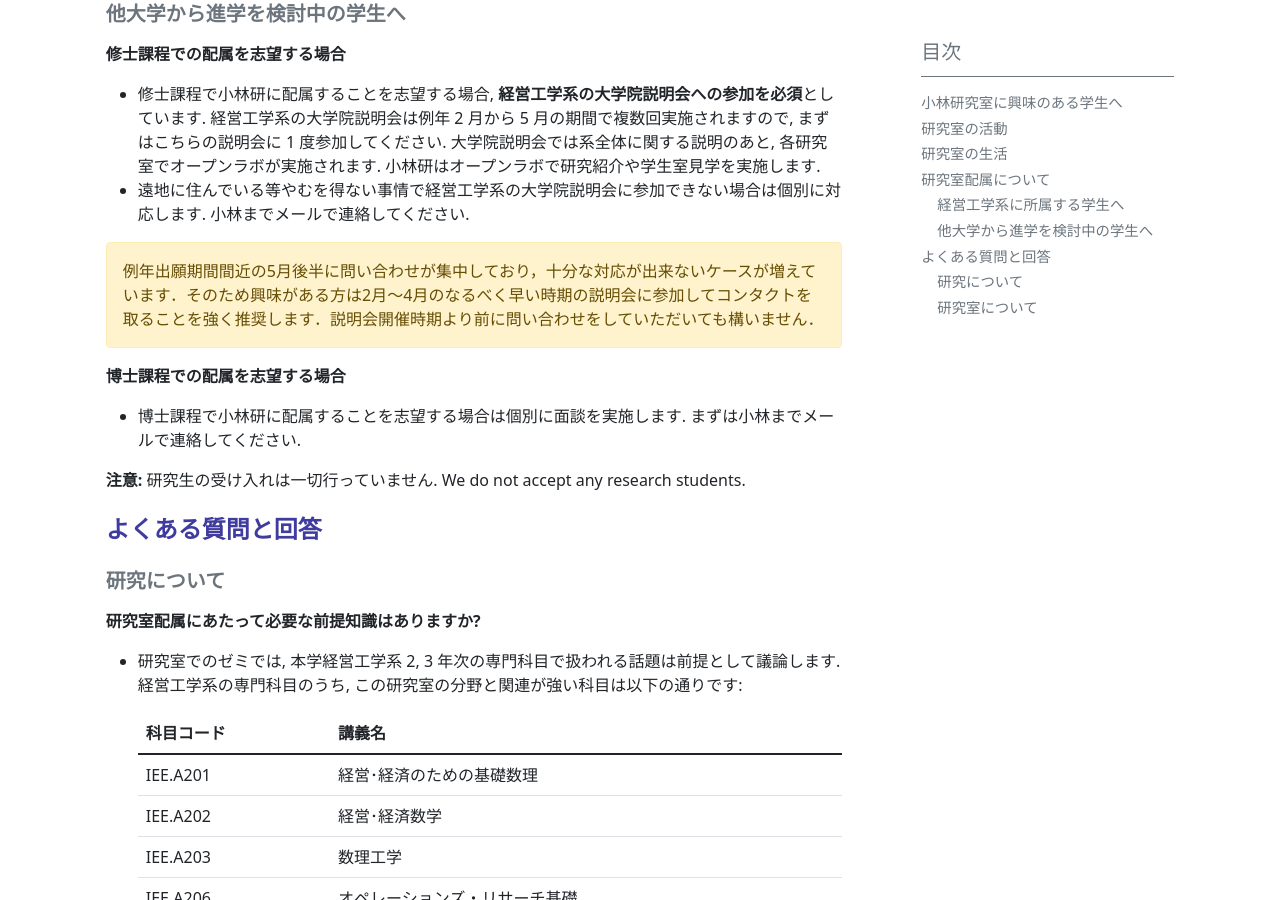
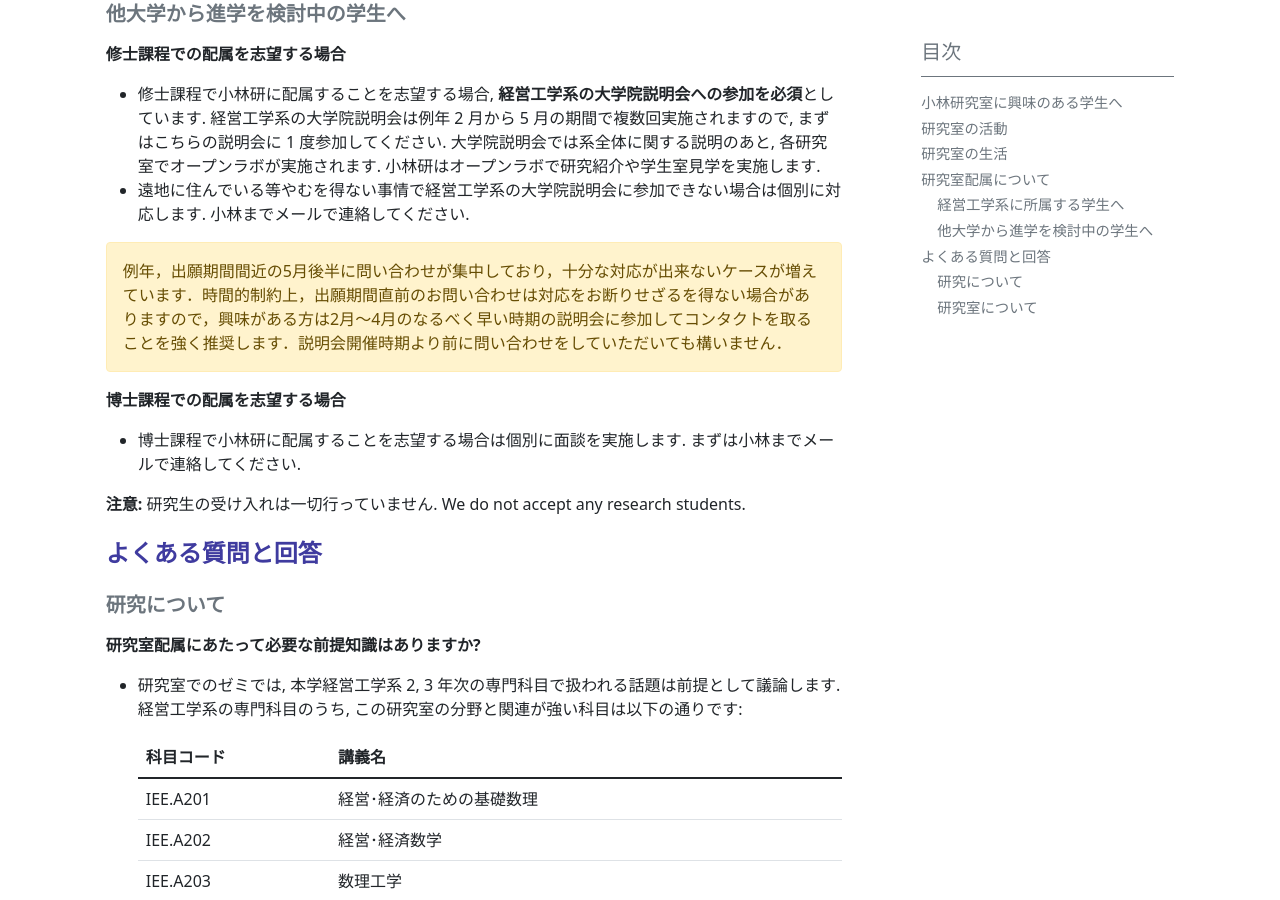
Before and after one commit to isct-koba-lab/isct-koba-lab.github.io, a Jekyll site: the page built from pages/for-students.md, in a window 1280 px wide and 900 px high, scrolled down 1348 px. Built offline with Jekyll 4.4.1, drawn with Linux system fonts in a browser that asks for light colours.

Commit message:
update for-student

```diff
--- a/pages/for-students.md
+++ b/pages/for-students.md
@@ -49,7 +49,7 @@ toc: true
 - 遠地に住んでいる等やむを得ない事情で経営工学系の大学院説明会に参加できない場合は個別に対応します. 小林までメールで連絡してください.
 
 {:.alert .alert-warning}
-例年出願期間間近の5月後半に問い合わせが集中しており，十分な対応が出来ないケースが増えています．そのため興味がある方は2月〜4月のなるべく早い時期の説明会に参加してコンタクトを取ることを強く推奨します．説明会開催時期より前に問い合わせをしていただいても構いません．
+例年，出願期間間近の5月後半に問い合わせが集中しており，十分な対応が出来ないケースが増えています．時間的制約上，出願期間直前のお問い合わせは対応をお断りせざるを得ない場合がありますので，興味がある方は2月〜4月のなるべく早い時期の説明会に参加してコンタクトを取ることを強く推奨します．説明会開催時期より前に問い合わせをしていただいても構いません．
 
 **博士課程での配属を志望する場合**
 - 博士課程で小林研に配属することを志望する場合は個別に面談を実施します. まずは小林までメールで連絡してください.
```
